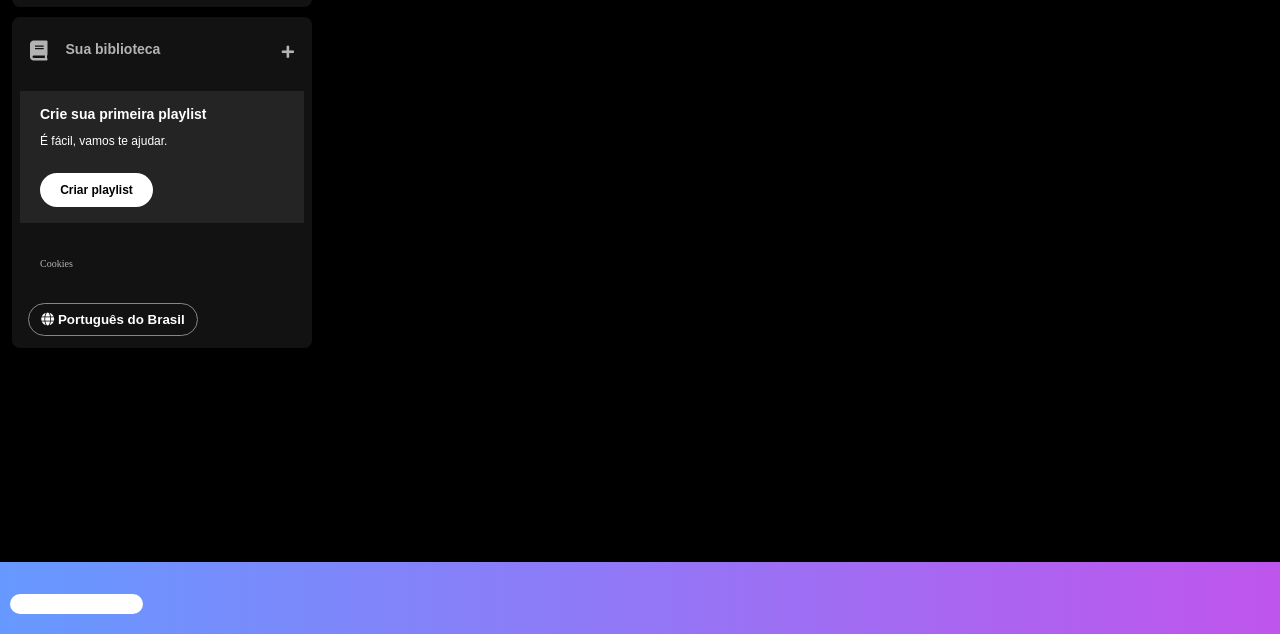
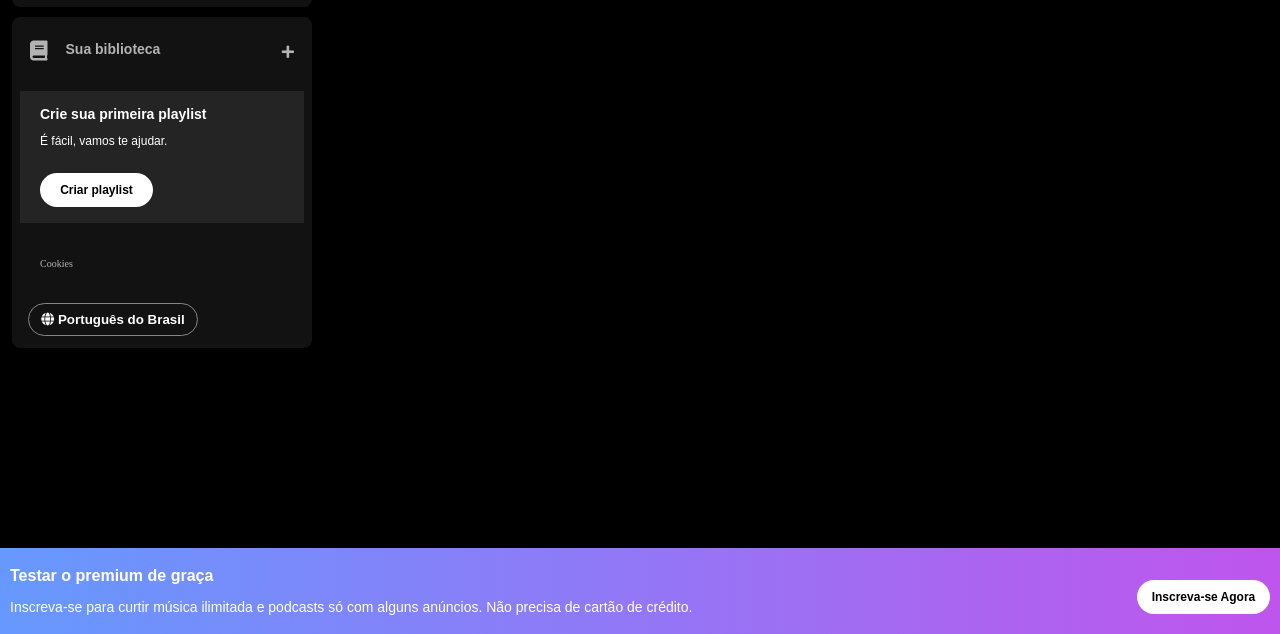
Before and after one commit to JulioCesar-A/Spotify_imersao_alura, a plain HTML site: page index.html in a window 1280 px wide. Shown: the part 166-800 px from the top of the page. Drawn offline with Linux system fonts and the light colour scheme.

Commit message:
Update index.html

```diff
--- a/index.html
+++ b/index.html
@@ -64,8 +64,11 @@
     </div>
     <footer>
         <div class="footer__content">
-            <button class="footer__button"></button>
-            <span></span>
+            <div class="footer__content__texts">
+                <span class="text title">Testar o premium de graça</span>
+                <span class="text subtitle">Inscreva-se para curtir música ilimitada e podcasts só com alguns anúncios. Não precisa de cartão de crédito.</span>
+            </div>
+            <button class="footer__button">Inscreva-se Agora</button>
         </div>
     </footer>
 </body>
```
